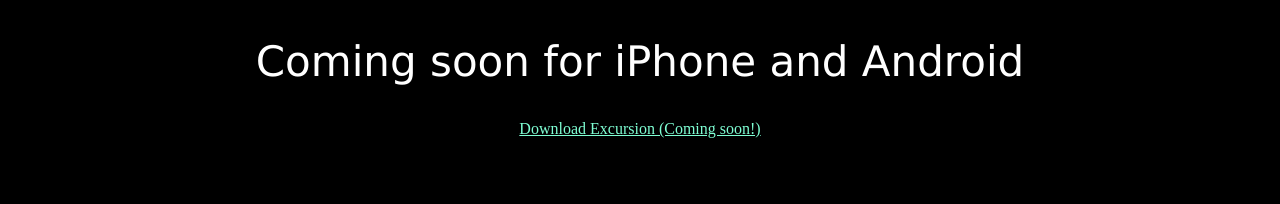
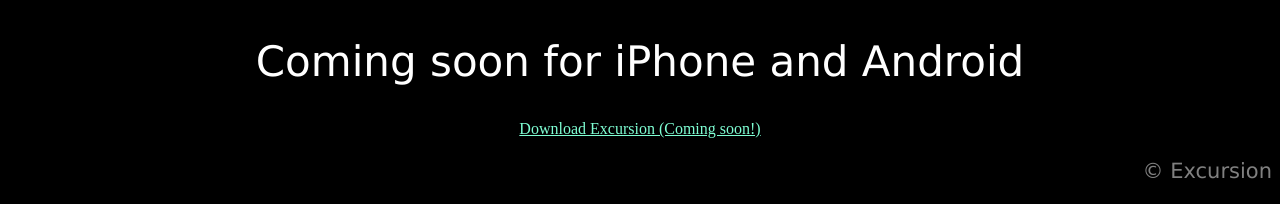
Before and after one commit to chibike460/chibike460.github.io, a plain HTML site: page excursion/index.html in a window 1280 px wide. Shown: the part 1138-1342 px from the top of the page. Before the commit the page ends 1315 px from the top, so only its background shows below. Drawn offline with Linux system fonts and the light colour scheme.

Commit message:
Fix footer not appearing

```diff
--- a/excursion/index.html
+++ b/excursion/index.html
@@ -22,7 +22,7 @@
         <a href="https://73e886547853489b9ffc8976fdabd5c6.cc-propeller.cloud/#" target="_self">Download Excursion (Coming soon!)</a>
     </main>
     <footer>
-        <p">&copy; Excursion</p>
+        <p>&copy; Excursion</p>
     </footer>
 </body>
 </html>
```
